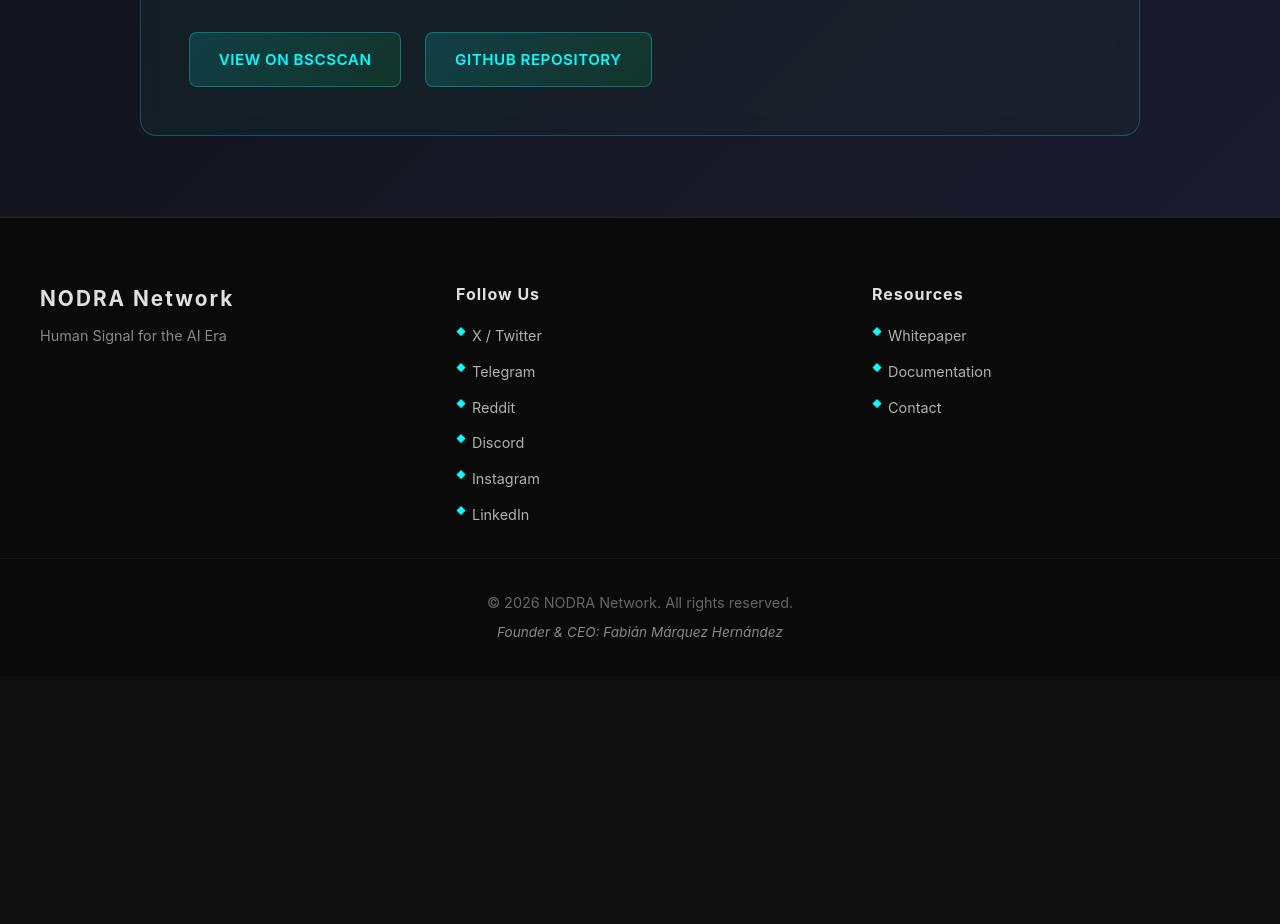
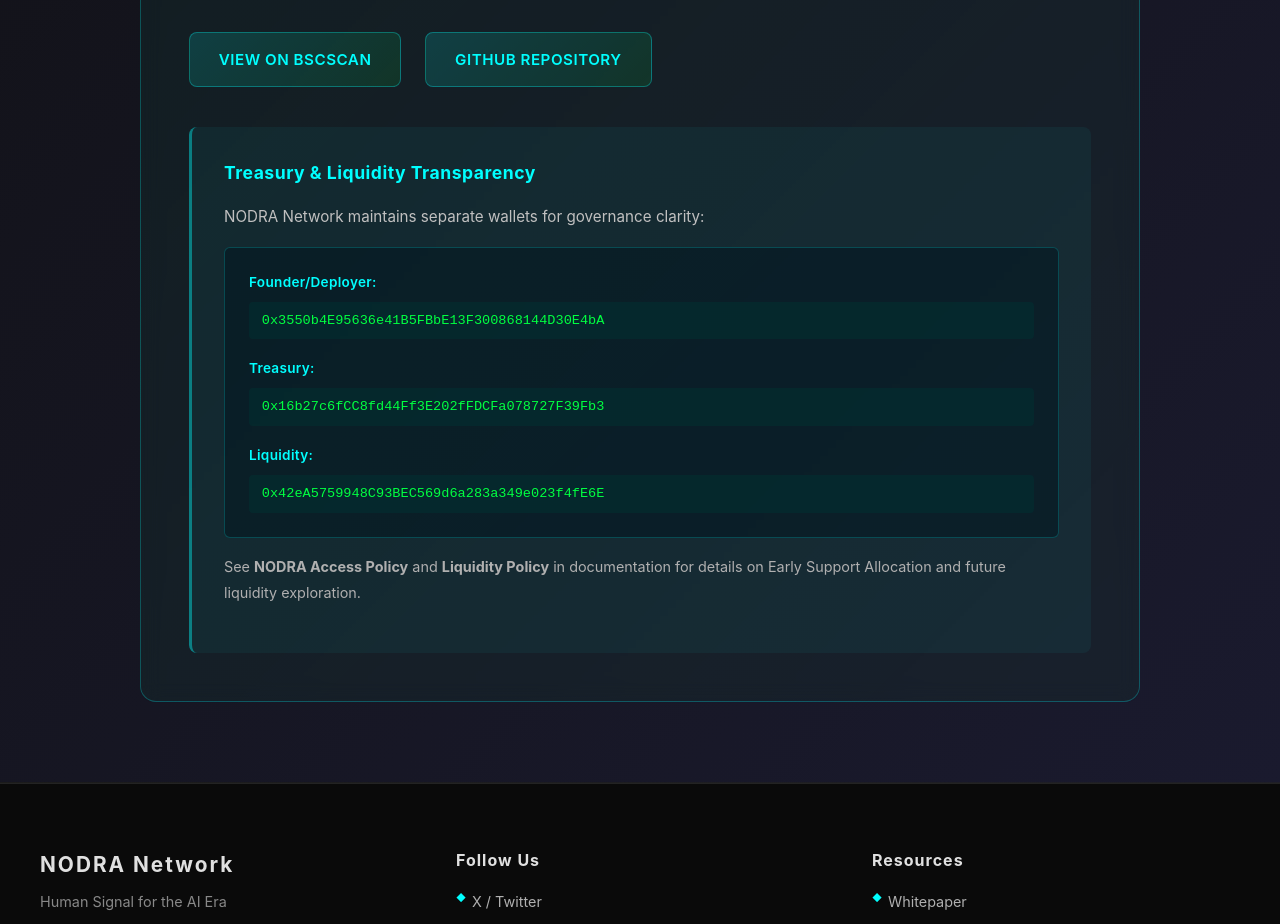
Before and after one commit to nodraproject-code/nodra-network, an Angular app: page / in a window 1280 px wide. Shown: the part 10800-11724 px from the top of the page. Before the commit the page ends 11476 px from the top, so only its background shows below. Built offline with nearby package versions, Linux system fonts and the light colour scheme.

Commit message:
Add NODRA access and liquidity policy documentation - Treasury/Liquidity transparency

```diff
--- a/src/app/app.component.css
+++ b/src/app/app.component.css
@@ -989,6 +989,64 @@
     margin-bottom: 0;
 }
 
+.contract-transparency {
+    background: rgba(0, 255, 255, 0.05);
+    border-left: 3px solid rgba(0, 255, 255, 0.4);
+    border-radius: 8px;
+    padding: 2rem;
+    margin-top: 2.5rem;
+}
+
+.contract-transparency h4 {
+    font-size: 1.1rem;
+    color: #00ffff;
+    margin-bottom: 1rem;
+    letter-spacing: 0.5px;
+}
+
+.contract-transparency p {
+    font-size: 0.95rem;
+    color: #c0c0c0;
+    line-height: 1.8;
+    margin-bottom: 1rem;
+}
+
+.transparency-wallets {
+    background: rgba(0, 20, 30, 0.5);
+    border: 1px solid rgba(0, 255, 255, 0.2);
+    border-radius: 6px;
+    padding: 1.5rem;
+    margin: 1rem 0;
+}
+
+.wallet-item {
+    display: flex;
+    flex-direction: column;
+    gap: 0.5rem;
+    margin-bottom: 1.2rem;
+}
+
+.wallet-item:last-child {
+    margin-bottom: 0;
+}
+
+.wallet-label {
+    font-size: 0.85rem;
+    color: #00ffff;
+    font-weight: 600;
+    letter-spacing: 0.3px;
+}
+
+.wallet-item code {
+    font-family: 'Courier New', monospace;
+    font-size: 0.85rem;
+    color: #00ff41;
+    background: rgba(0, 50, 50, 0.5);
+    padding: 0.5rem 0.8rem;
+    border-radius: 4px;
+    word-break: break-all;
+}
+
 .contract-links {
     display: flex;
     gap: 1.5rem;
--- a/src/app/app.component.html
+++ b/src/app/app.component.html
@@ -568,6 +568,28 @@
                     <a href="#" class="contract-link" (click)="openLink('https://bscscan.com/token/0xFBCEB575654bAe6e1376Cd82C6355C2cbae28F46')">View on BscScan</a>
                     <a href="#" class="contract-link" (click)="openLink('https://github.com/nodraproject-code/nodra-network')">GitHub Repository</a>
                 </div>
+
+                <div class="contract-transparency">
+                    <h4>Treasury & Liquidity Transparency</h4>
+                    <p>NODRA Network maintains separate wallets for governance clarity:</p>
+                    <div class="transparency-wallets">
+                        <div class="wallet-item">
+                            <span class="wallet-label">Founder/Deployer:</span>
+                            <code>0x3550b4E95636e41B5FBbE13F300868144D30E4bA</code>
+                        </div>
+                        <div class="wallet-item">
+                            <span class="wallet-label">Treasury:</span>
+                            <code>0x16b27c6fCC8fd44Ff3E202fFDCFa078727F39Fb3</code>
+                        </div>
+                        <div class="wallet-item">
+                            <span class="wallet-label">Liquidity:</span>
+                            <code>0x42eA5759948C93BEC569d6a283a349e023f4fE6E</code>
+                        </div>
+                    </div>
+                    <p style="font-size: 0.9rem; color: #b0b0b0; margin-top: 1rem;">
+                        See <strong>NODRA Access Policy</strong> and <strong>Liquidity Policy</strong> in documentation for details on Early Support Allocation and future liquidity exploration.
+                    </p>
+                </div>
             </div>
         </div>
     </div>
```
Also changed, not shown: 4 other files (tests, documents, lock files or other folders).
